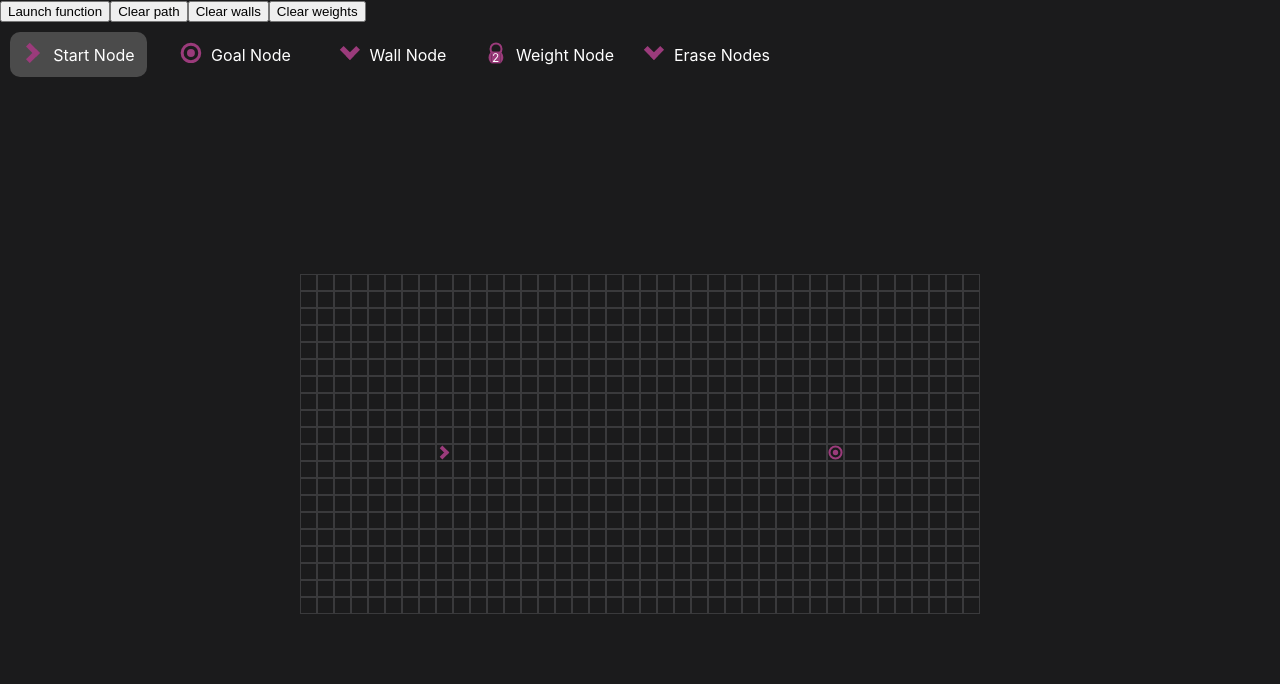
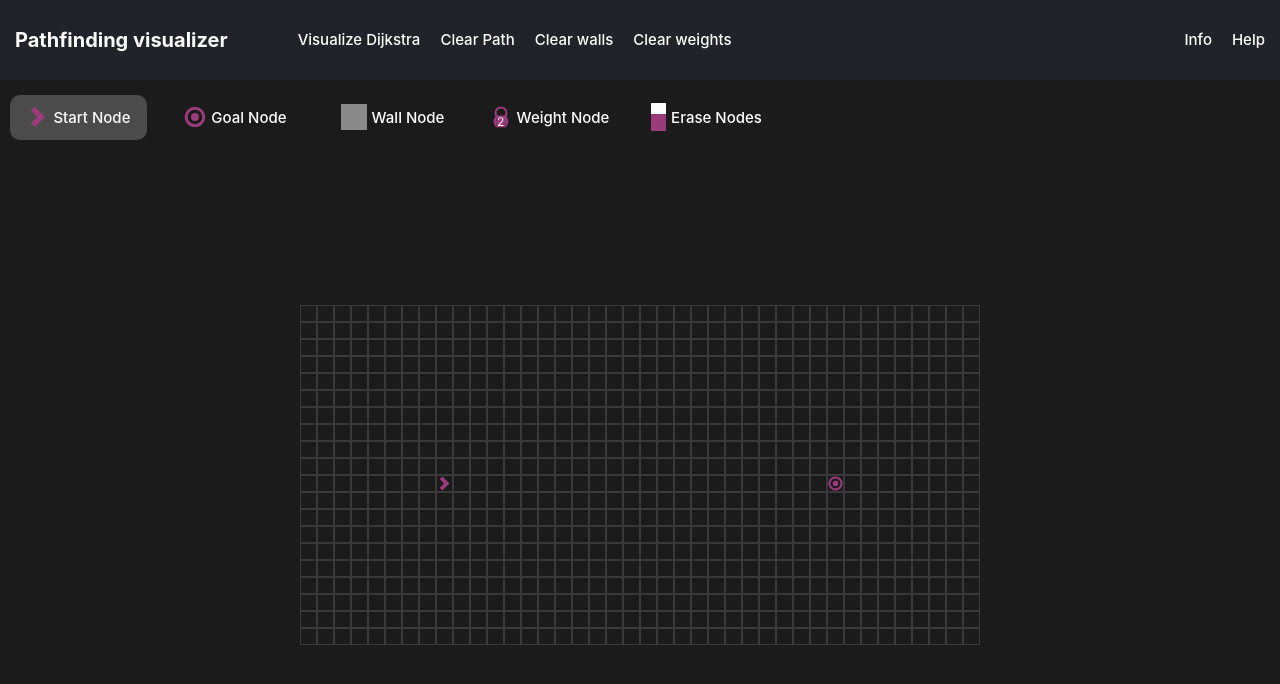
Before and after one commit to reddcarp/pathfinding-visualizer, a React (Create React App) app: page / in a window 1280 px wide. Shown: the top 684 px of the page. Built offline with nearby package versions, Linux system fonts and the light colour scheme.

Commit message:
[Header] Redesigned

```diff
--- /dev/null
+++ b/src/components/header/Action.tsx
@@ -0,0 +1,24 @@
+import React from "react";
+
+interface ActionProps {
+  displayedName: string;
+  actionToPerform: any;
+}
+
+interface ActionState {}
+
+class Action extends React.Component<ActionProps, ActionState> {
+  shouldComponentUpdate(nextProps: ActionProps) {
+    return false;
+  }
+
+  render() {
+    return (
+      <div id="action" onClick={() => this.props.actionToPerform()}>
+        {this.props.displayedName}
+      </div>
+    );
+  }
+}
+
+export default Action;
--- a/src/components/header/index.tsx
+++ b/src/components/header/index.tsx
@@ -1,5 +1,6 @@
 import React from "react";
 import { NodeTrueType, PathfindingType } from "../../interfaces";
+import Action from "./Action";
 
 interface HeaderProps {
   handlePathfindingVisualization: (algo: PathfindingType) => void;
@@ -17,26 +18,35 @@ class Header extends React.Component<HeaderProps, HeaderState> {
   render() {
     return (
       <div id="header">
-        <button
-          onClick={() => this.props.handlePathfindingVisualization("Dijkstra")}
-        >
-          Launch function
-        </button>
-        <button onClick={() => this.props.handleClearPath()}>Clear path</button>
-        <button onClick={() => this.props.handleClearNodesByType(["wall"])}>
-          Clear walls
-        </button>
-        <button
-          onClick={() =>
+        <b id="header-title">Pathfinding visualizer</b>
+        <Action
+          actionToPerform={() =>
+            this.props.handlePathfindingVisualization("Dijkstra")
+          }
+          displayedName="Visualize Dijkstra"
+        />
+        <Action
+          actionToPerform={() => this.props.handleClearPath()}
+          displayedName="Clear Path"
+        />
+        <Action
+          actionToPerform={() => this.props.handleClearNodesByType(["wall"])}
+          displayedName="Clear walls"
+        />
+        <Action
+          actionToPerform={() =>
             this.props.handleClearNodesByType([
               "weight-2",
               "weight-5",
               "weight-10",
             ])
           }
-        >
-          Clear weights
-        </button>
+          displayedName="Clear weights"
+        />
+        <div id="header-end">
+          <Action actionToPerform={() => null} displayedName="Info" />
+          <Action actionToPerform={() => null} displayedName="Help" />
+        </div>
       </div>
     );
   }
--- a/src/components/stateSelector/index.tsx
+++ b/src/components/stateSelector/index.tsx
@@ -37,7 +37,7 @@ class StateSelector extends React.Component<
         />
         <Option
           displayName="Wall Node"
-          svgPath="images/arrow-down.svg"
+          svgPath="images/wall.svg"
           stateName="wall"
           selectedNodeType={this.props.selectedNodeType}
           handleSelectedNodeType={this.props.handleSelectedNodeType}
@@ -55,7 +55,7 @@ class StateSelector extends React.Component<
         />
         <Option
           displayName="Erase Nodes"
-          svgPath="images/arrow-down.svg"
+          svgPath="images/eraser.svg"
           stateName="open"
           selectedNodeType={this.props.selectedNodeType}
           handleSelectedNodeType={this.props.handleSelectedNodeType}
--- a/src/styles/index.css
+++ b/src/styles/index.css
@@ -20,12 +20,13 @@ body {
   --type-selector-width: 137px;
   --color-type-selector-unselected: transparent;
   --color-type-selector-unselected-hover: #272729;
-  --color-type-selector-unselected-clicked: #757272;
+  --color-type-selector-unselected-clicked: #2f2f34;
   --color-type-selector-selected: #4b4b4b;
   --color-type-selector-selected-hover: #4b4b4b;
-  --color-type-selector-selected-clicked: #757272;
+  --color-type-selector-selected-clicked: #2f2f34;
 
   /* Header */
+  --color-header: #20232a;
   --color-header-option: var(--color-text);
   --color-header-option-hover: #61dafb;
 
@@ -56,10 +57,11 @@ code {
 }
 
 #grid {
-  width: fit-content;
+  display: grid;
 }
 
 #row {
+  flex: 1;
   display: flex;
 }
 
@@ -68,6 +70,7 @@ code {
 }
 #node {
   cursor: pointer;
+  flex: 1;
   height: var(--node-size);
   width: var(--node-size);
 }
@@ -167,12 +170,53 @@ code {
   animation: shortestPathWeight10 2s ease-out forwards alternate;
 }
 
+/******* Header *********/
+#header {
+  margin-bottom: 5px;
+  display: flex;
+  flex-direction: row;
+  gap: 20px;
+  padding: 28px 15px;
+  align-items: center;
+  background-color: var(--color-header);
+}
+#header-end {
+  flex: 1;
+  display: flex;
+  flex-direction: row;
+  justify-content: flex-end;
+  gap: 20px;
+}
+#header-title {
+  font-style: normal;
+  text-align: center;
+  font-size: 20px;
+  margin-right: 50px;
+}
+
+#action {
+  cursor: pointer;
+  color: var(--color-header-option);
+  font-style: normal;
+  font-weight: 500;
+  line-height: 18px;
+  text-align: center;
+  font-size: 15px;
+}
+#action:hover {
+  color: var(--color-header-option-hover);
+}
+
 /******* State Selector *********/
 #state-selector-container {
   display: flex;
   flex-direction: row;
 }
 #state-toggle {
+  font-weight: 500;
+  font-size: 15px;
+  line-height: 14px;
+
   display: flex;
   flex-direction: row;
   align-items: center;
@@ -182,7 +226,7 @@ code {
   color: var(--color-text);
   height: var(--type-selector-height);
   width: var(--type-selector-width);
-  gap: 9px;
+  gap: 5px;
   border-radius: 10px;
 }
 #state-toggle:hover {
```
Also changed, not shown: public/images/eraser.svg (added), public/images/wall.svg (added).
